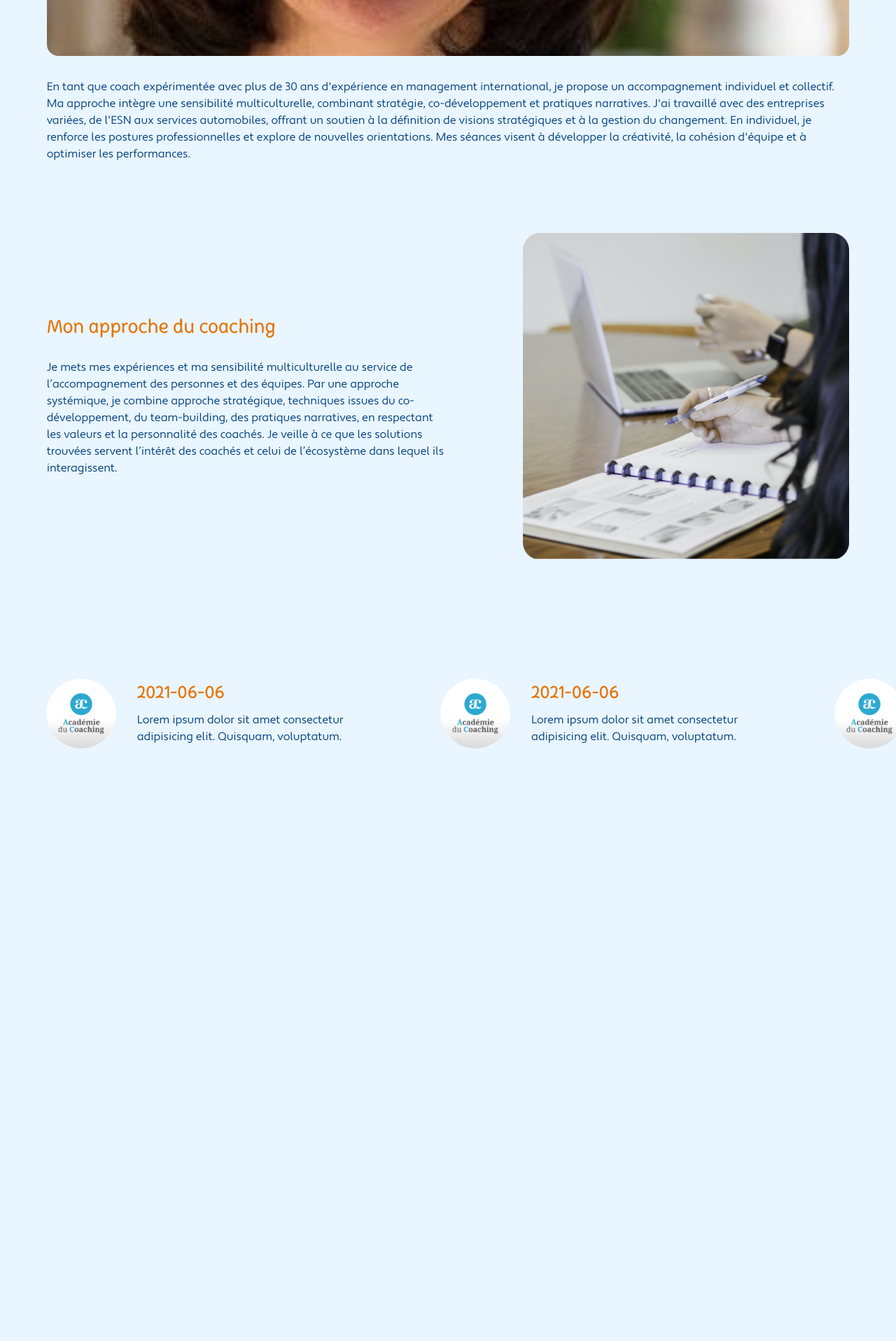
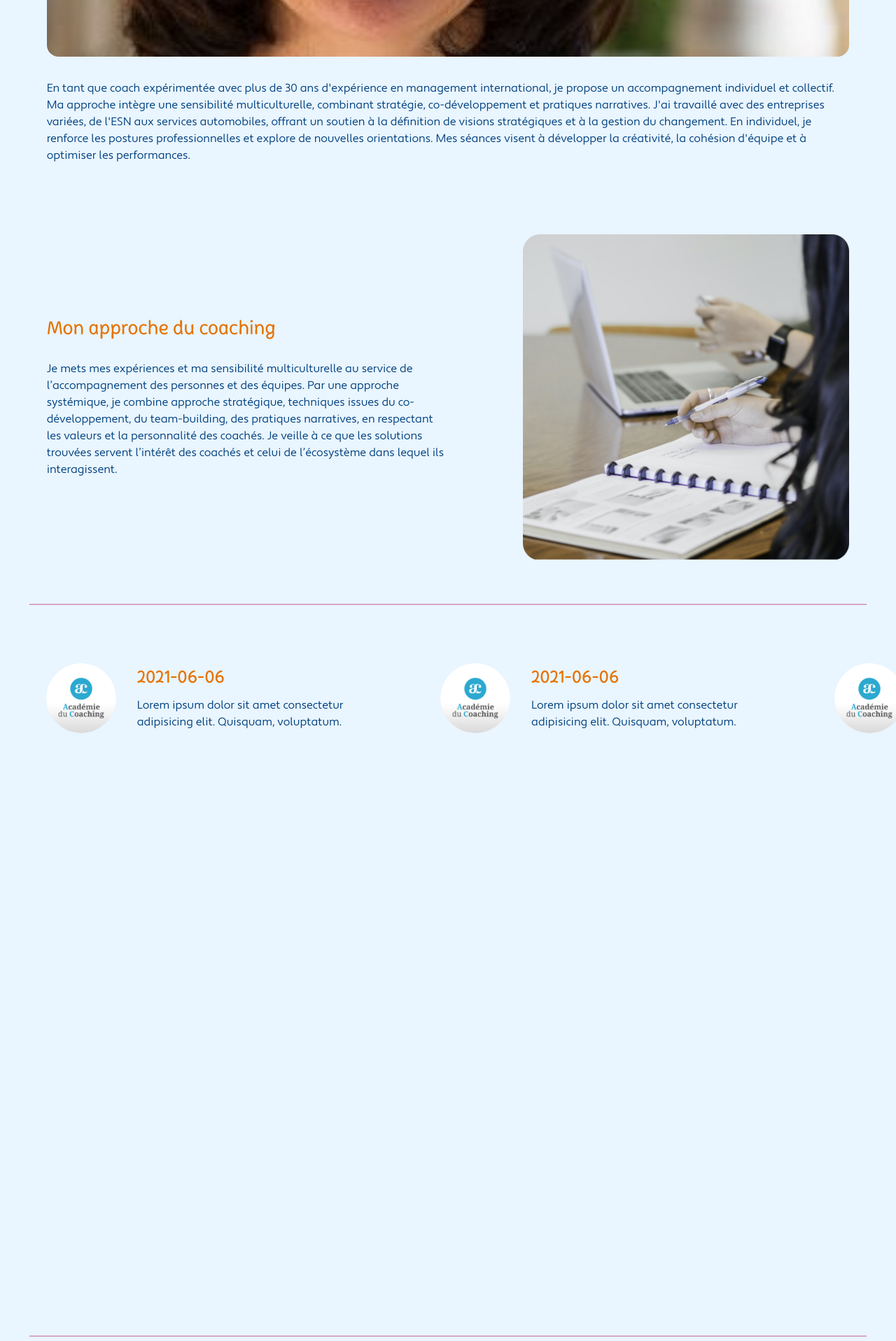
Before and after one commit to cmoileo/pascale-darquey-website, a Next.js app: page / in a window 1280 px wide. Shown: the part 3195-5112 px from the top of the page at 70% size. Built offline with nearby package versions, Linux system fonts and the light colour scheme.

Commit message:
quelques corrections

```diff
--- a/src/app/layout.tsx
+++ b/src/app/layout.tsx
@@ -29,9 +29,12 @@ export default function RootLayout({
                   {children}
                   <Section1></Section1>
                   <Section7></Section7>
+                  <hr></hr>
                   {/*<Section5></Section5>*/}
                   <Section3></Section3>
+                  <hr></hr>
                   <Section4></Section4>
+                  <hr></hr>
                   <Section6></Section6>
               </main>
           </StrictMode>
--- a/src/assets/style/components/footer.scss
+++ b/src/assets/style/components/footer.scss
@@ -36,6 +36,22 @@ footer {
     }
     @include respond-to(desktop-medium) {
       transform: translateY(-80%);
+    }
+
+    > .container {
+        display: flex;
+        flex-direction: column;
+        align-items: center;
+        @include respond-to(mobile) {
+            gap: ptr(15, mobile);
+        }
+        @include respond-to(tablet) {
+            gap: ptr(15, tablet);
+        }
+        @include respond-to(desktop-medium) {
+            gap: ptr(15, desktop-medium);
+          margin-bottom: 30px
+        }
     }
 
     .main-title {
--- a/src/assets/style/general.scss
+++ b/src/assets/style/general.scss
@@ -1,5 +1,27 @@
 body {
   background-color: $white;
+}
+
+hr {
+  @include respond-to(mobile) {
+    margin-left: ptr($side_margin_mobile, mobile);
+    margin-right: ptr($side_margin_mobile, mobile);
+    margin-top: ptr(35, mobile);
+  }
+  @include respond-to(tablet) {
+    margin-left: ptr($side_margin_mobile, tablet);
+    margin-right: ptr($side_margin_mobile, tablet);
+    margin-top: ptr(35, tablet);
+  }
+  @include respond-to(desktop-large) {
+    margin-left: ptr($side_margin_desktop, desktop-large);
+    margin-right: ptr($side_margin_desktop, desktop-large);
+    margin-top: ptr(100, desktop-large);
+  }
+  width: -webkit-fill-available;
+  height: 2px;
+  background-color: $pink;
+  border: none;
 }
 
 html, body {
--- a/src/assets/style/pages/home/section3.scss
+++ b/src/assets/style/pages/home/section3.scss
@@ -1,16 +1,16 @@
 .section-3 {
   @include respond-to(mobile) {
-    padding-top: ptr(70, mobile);
+    padding-top: ptr(35, mobile);
     margin-left: ptr($side_margin_mobile, mobile);
     margin-right: ptr($side_margin_mobile, mobile);
   }
   @include respond-to(tablet) {
-    padding-top: ptr(70, tablet);
+    padding-top: ptr(35, tablet);
     margin-left: ptr($side_margin_mobile, tablet);
     margin-right: ptr($side_margin_mobile, tablet);
   }
   @include respond-to(desktop-medium) {
-    padding-top: ptr(200, desktop-large);
+    padding-top: ptr(100, desktop-large);
     margin-left: ptr($side_margin_desktop, desktop-large);
     margin-right: ptr($side_margin_desktop, desktop-large);
   }
--- a/src/assets/style/pages/home/section4.scss
+++ b/src/assets/style/pages/home/section4.scss
@@ -1,12 +1,12 @@
 .section-4 {
   @include respond-to(mobile) {
-    margin-top: ptr(70, mobile);
+    margin-top: ptr(35, mobile);
   }
   @include respond-to(tablet) {
-    margin-top: ptr(70, tablet);
+    margin-top: ptr(35, tablet);
   }
   @include respond-to(desktop-medium) {
-    margin-top: ptr(250, desktop-large);
+    margin-top: ptr(125, desktop-large);
   }
   .carousel-wrapper {
     display: flex;
--- a/src/assets/style/pages/home/section6.scss
+++ b/src/assets/style/pages/home/section6.scss
@@ -1,16 +1,16 @@
 .section-6 {
   @include respond-to(mobile) {
-    margin-top: ptr(70, mobile);
+    margin-top: ptr(35, mobile);
     margin-left: ptr($side_margin_mobile, mobile);
     margin-right: ptr($side_margin_mobile, mobile);
   }
   @include respond-to(tablet) {
-    margin-top: ptr(70, tablet);
+    margin-top: ptr(35, tablet);
     margin-left: ptr($side_margin_mobile, tablet);
     margin-right: ptr($side_margin_mobile, tablet);
   }
   @include respond-to(desktop-medium) {
-    margin-top: ptr(200, desktop-large);
+    margin-top: ptr(100, desktop-large);
     margin-left: ptr($side_margin_desktop, desktop-large);
     margin-right: ptr($side_margin_desktop, desktop-large);
   }
--- a/src/components/Footer.tsx
+++ b/src/components/Footer.tsx
@@ -47,9 +47,13 @@ export default function footer() {
                 </form>
             }
             <div className="wrapper">
+                <div className="container">
+                    <p className="main-parag white">Par téléphone :</p>
+                    <a href="tel:0683888143" className="secondary-cta white">06 83 88 81 43</a>
+                </div>
                 <h2 className={"main-title white"}>Darqpa Consulting</h2>
                 <nav className="main-footer-nav">
-                    <a className={"main-parag white"} href="">Les offres</a>
+                <a className={"main-parag white"} href="">Les offres</a>
                     <a className={"main-parag white"} href="">Qui suis-je ?</a>
                     <a className={"main-parag white"} href="">Contact</a>
                 </nav>
```
